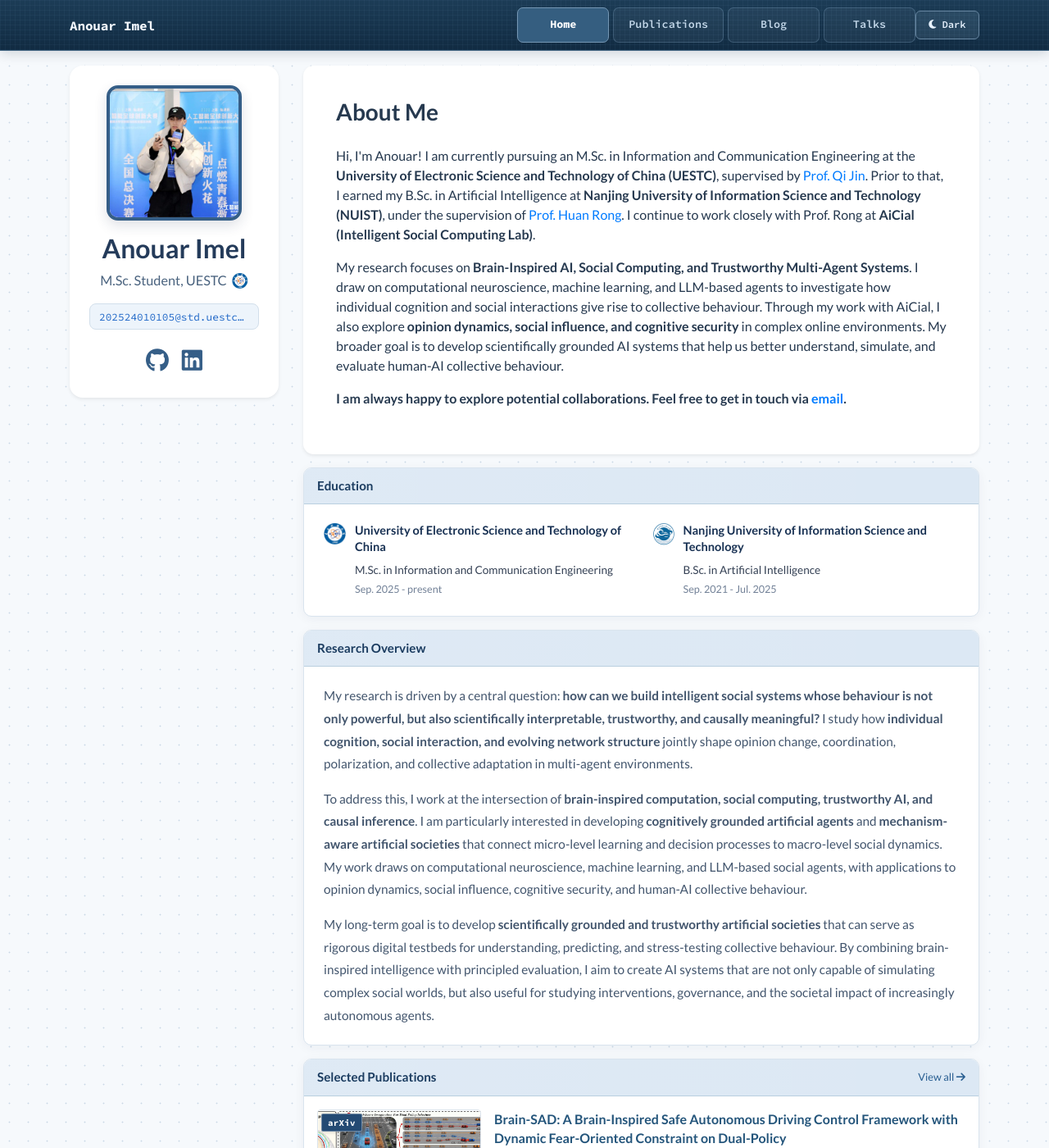
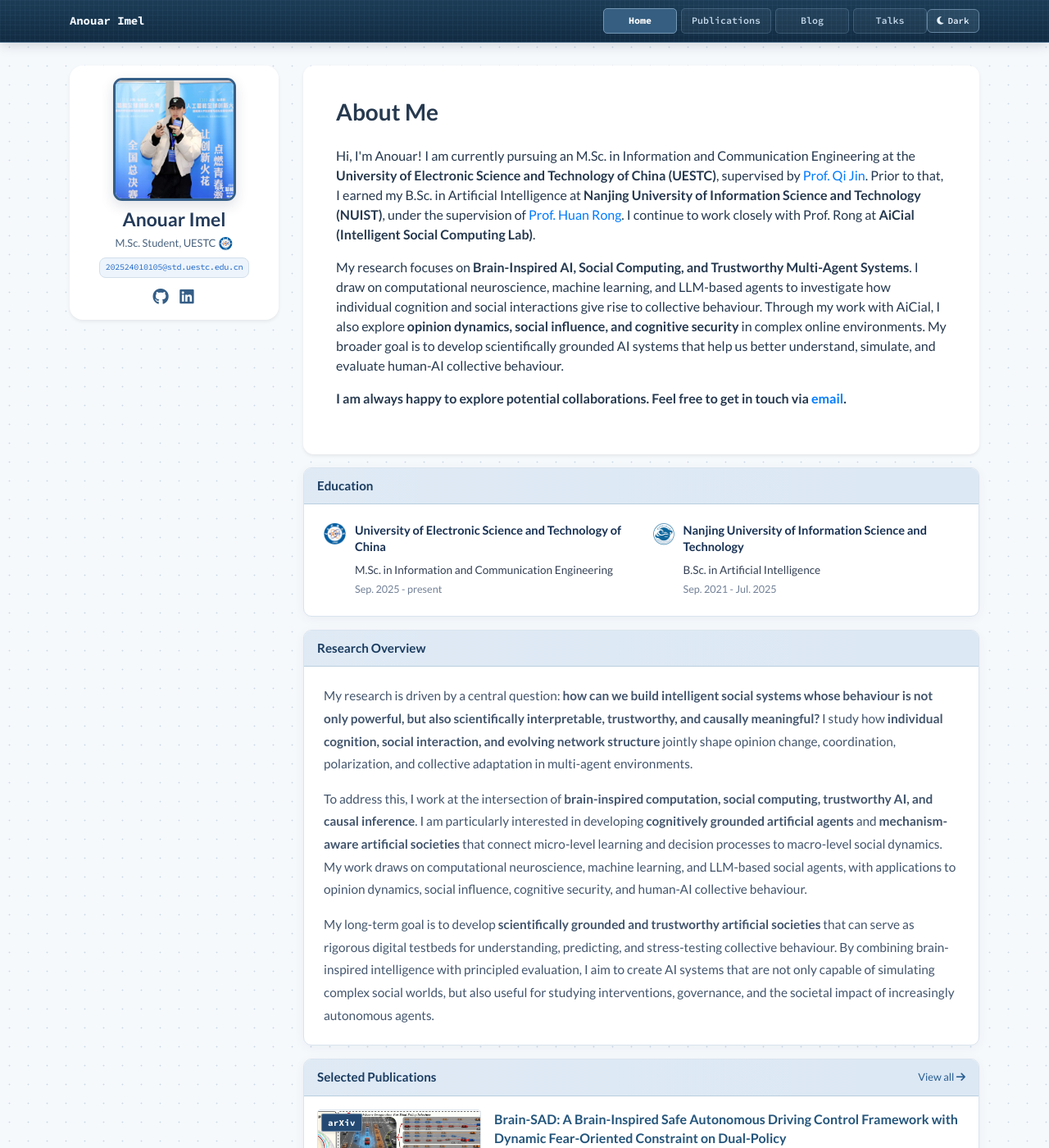
Before and after one commit to AnouarImel/AnouarImel.github.io, a Jekyll site: the page built from index.html, in a window 1280 px wide and 1400 px high. Shown: the whole window at 82% size. Built offline with Jekyll 4.4.1, drawn with Linux system fonts in a browser that asks for light colours; nearby versions of some CDN libraries; a style sheet for code colours, icons or effects is not loaded.

Commit message:
Update site-theme.css

```diff
--- a/assets/css/site-theme.css
+++ b/assets/css/site-theme.css
@@ -359,3 +359,50 @@ html[data-theme="dark"] .text-body {
     font-size: 0.92rem;
   }
 }
+
+/* Compact profile and navigation overrides: paste at end of assets/css/site-theme.css */
+.profile-sidebar-card > .card-body { padding: 15px 11px 16px !important; }
+.profile-photo-box { width: 150px; height: 150px; border-width: 3px; border-radius: 11px; }
+.profile-photo-wrapper { margin-bottom: 9px !important; }
+.profile-name { font-size: 1.43rem; line-height: 1.18; margin-bottom: 7px !important; }
+.profile-positions { margin-bottom: 9px !important; }
+.profile-position-line { font-size: 0.81rem; line-height: 1.35; gap: 4px; }
+.profile-position-logo { width: 17px; height: 17px; }
+.profile-email-wrapper { width: 100%; margin-bottom: 10px !important; }
+.profile-email-link {
+  font-size: 0.64rem !important;
+  letter-spacing: -0.035em;
+  white-space: nowrap !important;
+  word-break: normal !important;
+  overflow: visible !important;
+  text-overflow: clip !important;
+  padding: 5px 7px !important;
+  max-width: 100%;
+  box-sizing: border-box;
+}
+.profile-social-links { gap: 11px; font-size: 1.24rem; }
+.profile-social-links a { display: inline-flex; align-items: center; justify-content: center; min-width: 21px; height: 25px; }
+.profile-hf-icon {
+  display: inline-block;
+  width: 22px;
+  height: 22px;
+  background-color: #355e87;
+  -webkit-mask: url('/assets/images/icons/huggingface.png') center / contain no-repeat;
+  mask: url('/assets/images/icons/huggingface.png') center / contain no-repeat;
+}
+html[data-theme="dark"] .profile-hf-icon { background-color: #9dceff; }
+.academic-navbar { min-height: 52px; }
+.academic-terminal-name-only { font-size: 0.88rem; }
+.academic-navbar .navbar-nav .nav-link {
+  padding: 6px 12px;
+  min-width: 90px;
+  text-align: center;
+  font-size: 0.73rem;
+  font-weight: 600;
+  border-radius: 5px;
+}
+.theme-toggle { min-width: 64px !important; padding: 5px 7px !important; font-size: 0.68rem !important; gap: 5px; }
+@media (max-width: 991px) {
+  .academic-navbar .navbar-nav .nav-link { min-width: 0; width: 100%; padding: 9px 12px; }
+  .academic-terminal-name-only { font-size: 0.84rem; }
+}
```
